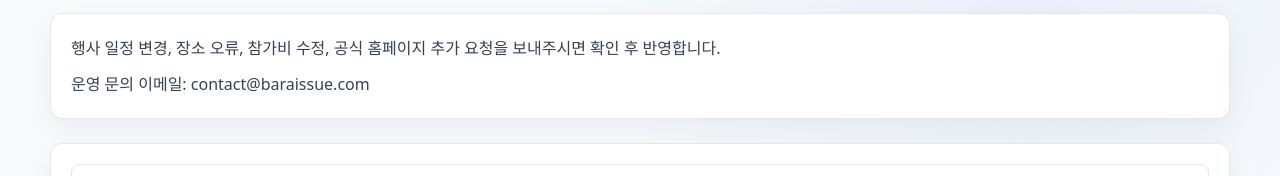
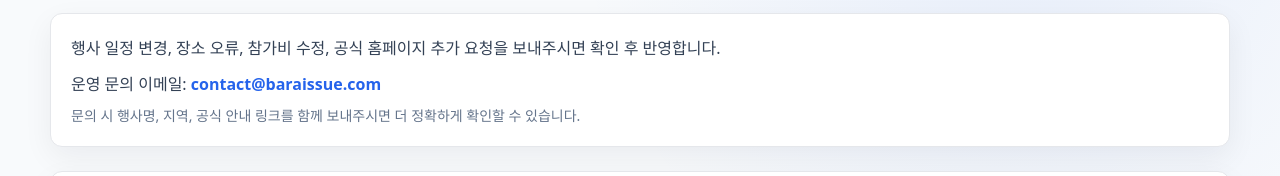
Before and after one commit to agfe228-creator/baraissue-git, a Next.js app: page /contact in a window 1280 px wide. Shown: the part 188-364 px from the top of the page. Built offline with nearby package versions, Linux system fonts and the light colour scheme; no server answers.

Commit message:
Clarify contact email handling

```diff
--- a/src/app/contact/page.tsx
+++ b/src/app/contact/page.tsx
@@ -10,7 +10,10 @@ export default function ContactPage() {
         <p className="mt-3 text-bara-muted">행사 제보, 정보 수정 요청, 광고 문의를 남겨주세요.</p>
         <div className="soft-card mt-6 rounded-xl p-5 leading-7 text-slate-700">
           <p>행사 일정 변경, 장소 오류, 참가비 수정, 공식 홈페이지 추가 요청을 보내주시면 확인 후 반영합니다.</p>
-          <p className="mt-2">운영 문의 이메일: contact@baraissue.com</p>
+          <p className="mt-2">
+            운영 문의 이메일: <a className="font-bold text-bara-blue" href="mailto:contact@baraissue.com">contact@baraissue.com</a>
+          </p>
+          <p className="mt-2 text-sm text-slate-500">문의 시 행사명, 지역, 공식 안내 링크를 함께 보내주시면 더 정확하게 확인할 수 있습니다.</p>
         </div>
         <ContactForm />
       </section>
```
